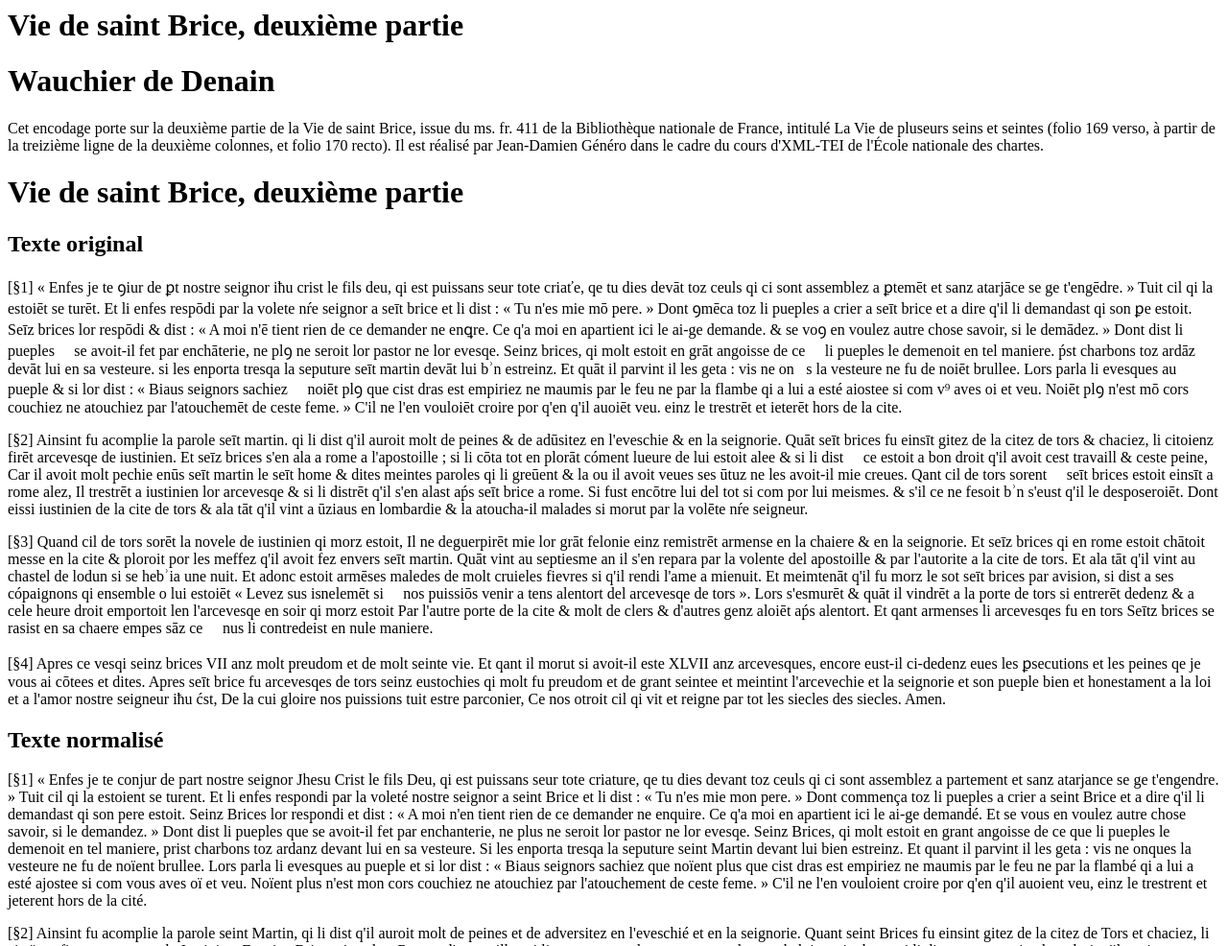
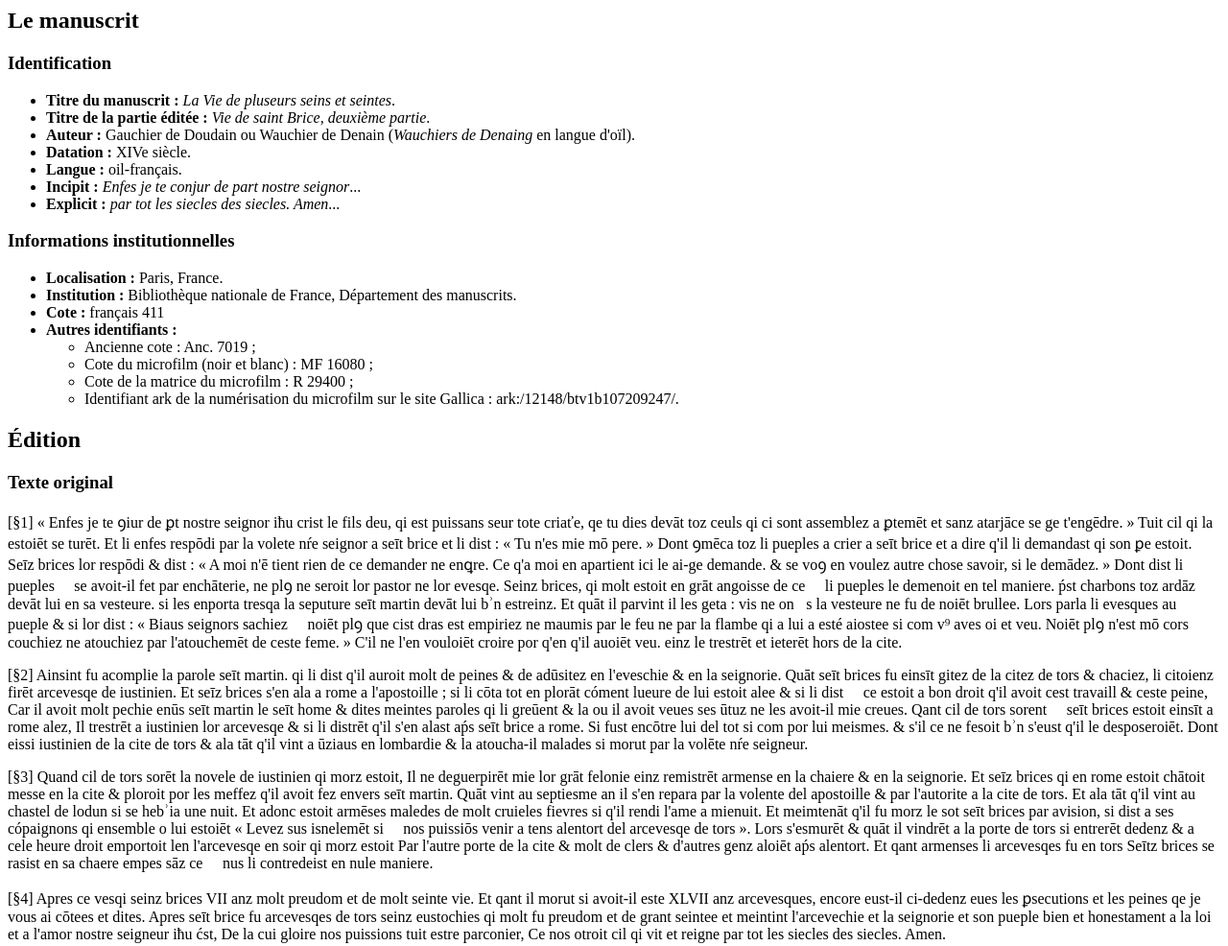
Before and after one commit to jeandamien-genero/TNAH-XML-TEI-XSLT, a plain HTML site: page sortie_vie_st_brice_xslt.html in a window 1280 px wide. Shown: the top 986 px of the page at 96% size. Drawn offline with Linux system fonts and the light colour scheme.

Commit message:
ajout identifications (à compléter)

```diff
--- a/sortie_vie_st_brice_xslt.html
+++ b/sortie_vie_st_brice_xslt.html
@@ -6,30 +6,53 @@
    <body>
 
 
+      <div></div>
       <div>
-
-         <h1>Vie de saint Brice, deuxième partie</h1>
-         <h1>Wauchier de Denain</h1>
-
-
-
-         <p>Cet encodage porte sur la deuxième partie de la Vie de saint
-            Brice, issue du ms. fr. 411 de la Bibliothèque nationale de France, intitulé
-            La Vie de pluseurs seins et seintes (folio 169 verso, à
-            partir de la treizième ligne de la deuxième colonnes, et folio 170 recto). Il est
-            réalisé par Jean-Damien Généro dans le cadre du cours d'XML-TEI de l'École nationale
-            des chartes.
-         </p>
-
-
-
-
+         <h2>Le manuscrit</h2>
+         <div>
+            <h3>Identification</h3>
+            <ul>
+               <li><strong>Titre du manuscrit : </strong><i>La Vie de pluseurs seins et seintes</i>.
+               </li>
+               <li><strong>Titre de la partie éditée : </strong><i>Vie de saint Brice, deuxième partie</i>.
+               </li>
+               <li><strong>Auteur : </strong>Gauchier de Doudain ou Wauchier de Denain (<i>Wauchiers de Denaing</i> en langue d'oïl).
+               </li>
+               <li><strong>Datation : </strong>XIVe siècle.
+               </li>
+               <li><strong>Langue : </strong>oil-français.
+               </li>
+               <li><strong>Incipit : </strong><i>Enfes je te conjur de part nostre seignor</i>...
+               </li>
+               <li><strong>Explicit : </strong><i>par tot les siecles des siecles. Amen</i>...
+               </li>
+            </ul>
+            <h3>Informations institutionnelles</h3>
+            <ul>
+               <li><strong>Localisation : </strong>Paris, France.
+               </li>
+               <li><strong>Institution : </strong>Bibliothèque nationale de France, Département des manuscrits.
+               </li>
+               <li><strong>Cote : </strong>français 411
+               </li>
+               <li><strong>Autres identifiants :</strong><ul>
+                     <li>Ancienne cote : Anc. 7019 ;</li>
+                     <li>Cote du microfilm (noir et blanc) : MF 16080 ;</li>
+                     <li>Cote de la matrice du microfilm : R 29400 ;</li>
+                     <li>Identifiant ark de la numérisation du microfilm sur le site
+                        Gallica : ark:/12148/btv1b107209247/.
+                     </li>
+                  </ul>
+               </li>
+            </ul>
+         </div>
       </div>
 
 
-      <h1>Vie de saint Brice, deuxième partie</h1>
       <div>
-         <h2>Texte original</h2>
+         <h2>Édition</h2>
+         <div1>
+            <h3>Texte original</h3>
             <p>[§1] «
                Enfes je te ꝯiur de
                ꝑt nostre seignor iħu crist le fils
@@ -141,9 +164,9 @@
                reigne par tot les siecles des siecles.
                Amen.
             </p>
-      </div>
-      <div>
-         <h2>Texte normalisé</h2>
+         </div1>
+         <div1>
+            <h3>Texte normalisé</h3>
             <p>[§1] «
                Enfes je te conjur de
                part nostre seignor Jhesu Crist le fils
@@ -255,11 +278,12 @@
                reigne par tot les siecles des siecles.
                Amen.
             </p>
+         </div1>
       </div>
 
 
       <div>
-         <h1>Notes</h1>
+         <h2>Notes</h2>
       </div>
       <div>
          <div>
```
Also changed, not shown: 1 other file. Lines whose indentation alone changed are shown as unchanged.
